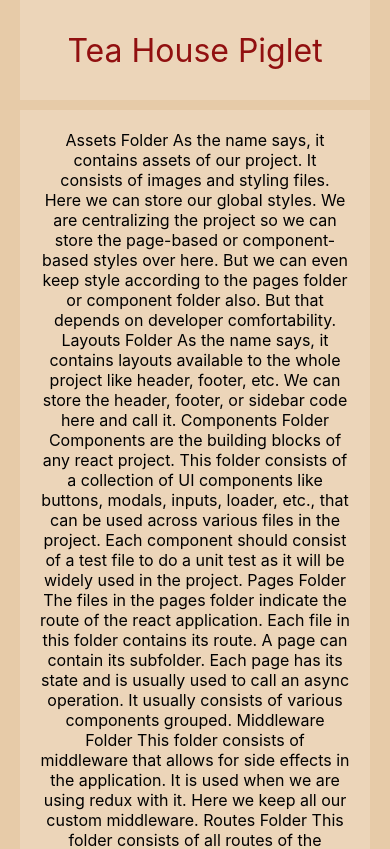
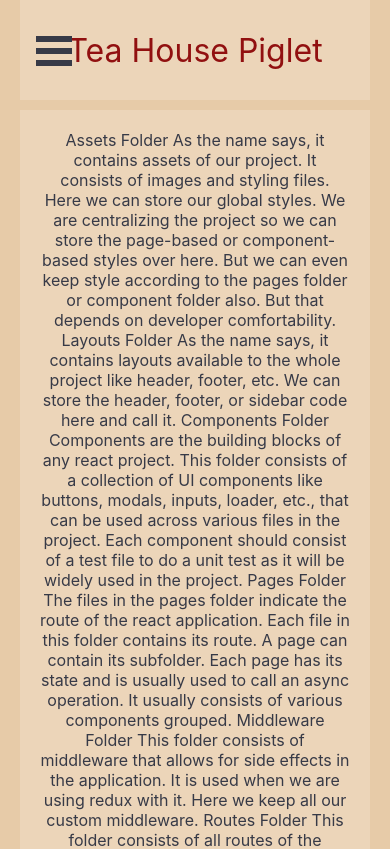
Before and after one commit to teapiglet/teahouse-site, a React (Create React App) app: page / in a window 390 px wide. Shown: the top 849 px of the page. Built offline with nearby package versions, Linux system fonts and the light colour scheme.

Commit message:
add hamburger menu

```diff
--- a/package.json
+++ b/package.json
@@ -40,6 +40,8 @@
     ]
   },
   "devDependencies": {
+    "@types/react-burger-menu": "^2.8.3",
+    "react-burger-menu": "^3.0.9",
     "typescript": "^5.1.6"
   }
 }
--- a/src/components/Body/body.css
+++ b/src/components/Body/body.css
@@ -5,4 +5,5 @@
 
 .body-content {
     padding: 20px;
+    color: #373a47;
 }
--- a/src/components/Header/header.css
+++ b/src/components/Header/header.css
@@ -12,4 +12,81 @@
 .teahouse-name {
     color: #911010;
     font-size: xx-large;
+
 }
+
+/*****/
+/* Position and sizing of burger button */
+.bm-burger-button {
+    position: fixed;
+    width: 36px;
+    height: 30px;
+    left: 36px;
+    top: 36px;
+}
+
+/* Color/shape of burger icon bars */
+.bm-burger-bars {
+    background: #373a47;
+}
+
+/* Color/shape of burger icon bars on hover*/
+.bm-burger-bars-hover {
+    background: #a90000;
+}
+
+/* Position and sizing of clickable cross button */
+.bm-cross-button {
+    height: 24px;
+    width: 24px;
+}
+
+/* Color/shape of close button cross */
+.bm-cross {
+    background: #bdc3c7;
+}
+
+/*
+Sidebar wrapper styles
+Note: Beware of modifying this element as it can break the animations - you should not need to touch it in most cases
+*/
+.bm-menu-wrap {
+    position: fixed;
+    height: 100%;
+    left: 0;
+}
+
+/* General sidebar styles */
+.bm-menu {
+    background: #373a47;
+    padding: 2.5em 1.5em 0;
+    font-size: 1.15em;
+    /**/
+    text-align: right;
+    width: fit-content
+}
+
+/* Morph shape necessary with bubble or elastic */
+.bm-morph-shape {
+    fill: #373a47;
+}
+
+/* Wrapper for item list */
+.bm-item-list {
+    color: #b8b7ad;
+    padding: 0.8em;
+}
+
+/* Individual item */
+.bm-item {
+    display: inline-block;
+}
+
+/* Styling of overlay */
+.bm-overlay {
+    background: rgba(0, 0, 0, 0.3);
+}
+
+a {
+    color: #b8b7ad;;
+}
--- a/src/components/Header/header.tsx
+++ b/src/components/Header/header.tsx
@@ -1,4 +1,5 @@
 import React from 'react';
+import { slide as Menu } from 'react-burger-menu';
 import './header.css'
 
 type HeaderProps = {
@@ -6,12 +7,20 @@ type HeaderProps = {
 }
 export default function Header(props: HeaderProps) {
     return (
-        <div className="Header" style={{backgroundColor: props.color}}>
-            <div className="header-title">
+        <div>
+            <Menu>
+                <a id="home" className="menu-item" href="/">Home</a>
+                <a id="about" className="menu-item" href="/about">About</a>
+                <a id="contact" className="menu-item" href="/contact">Contact</a>
+            </Menu>
+            <div className="Header" style={{backgroundColor: props.color}}>
+                <div className="header-title">
                 <span className="teahouse-name">
                     Tea House Piglet
                 </span>
+                </div>
             </div>
         </div>
+
     )
 }
```
Also changed, not shown: 1 other file (tests, documents, lock files or other folders).
